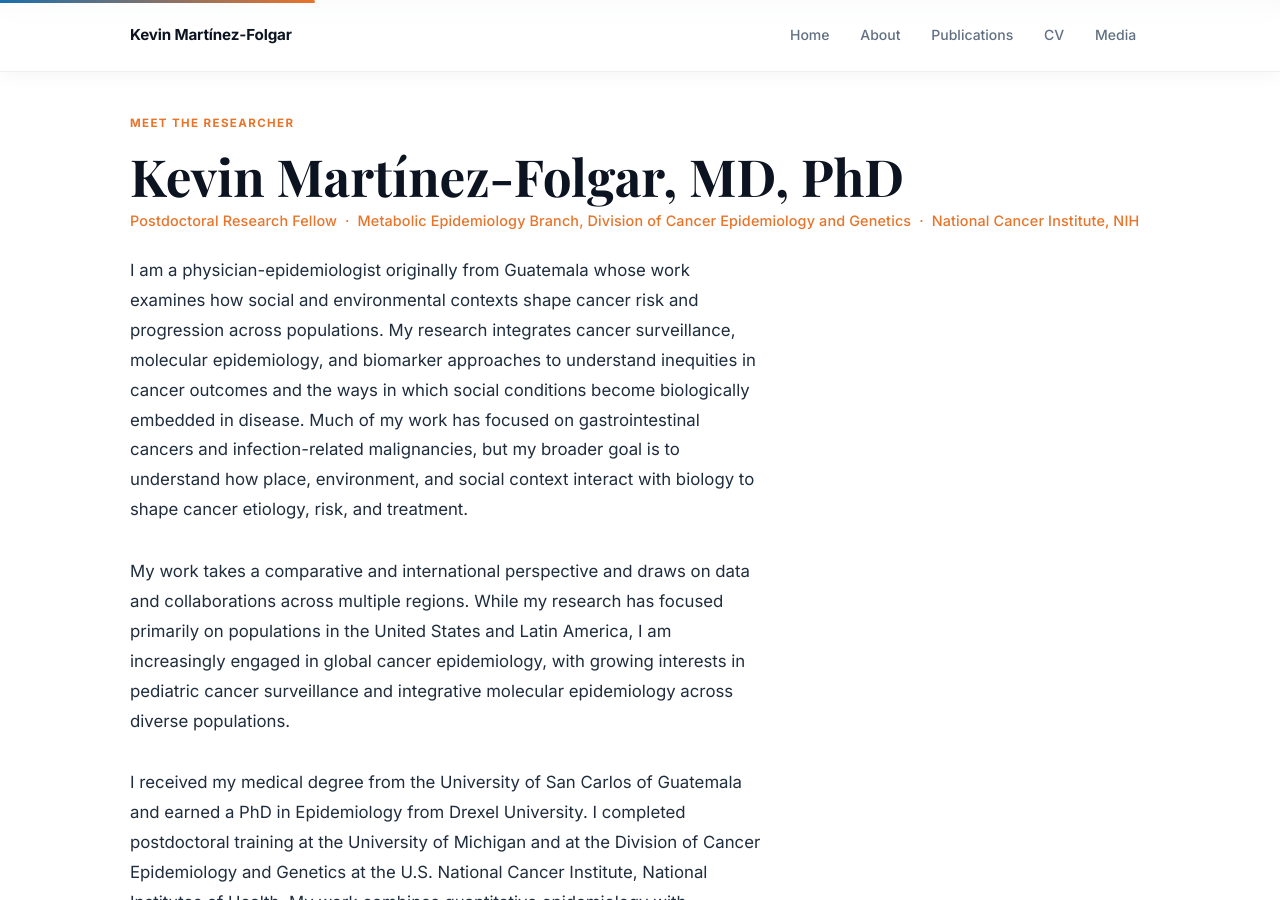
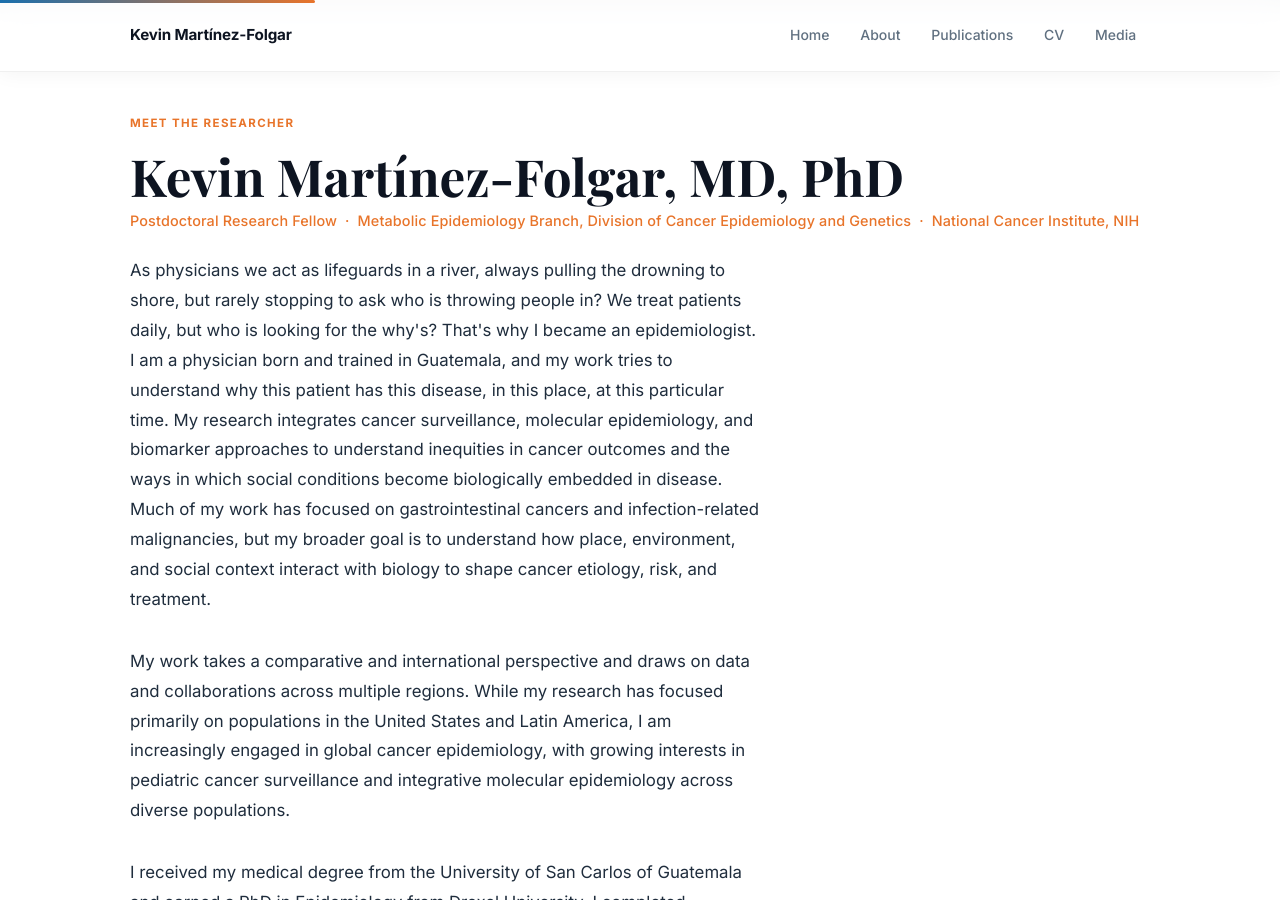
Before and after one commit to kmfolgar/kmfolgar.github.io, a Jekyll site: the page built from index.md, in a window 1280 px wide and 900 px high, scrolled down 876 px. Built offline with Jekyll 4.4.1, drawn with Linux system fonts in a browser that asks for light colours; some web fonts are replaced; some of the changed text lies outside the part shown.

Commit message:
updated bio2

```diff
--- a/index.md
+++ b/index.md
@@ -26,7 +26,9 @@ title: Home
       <h2 class="intro-name">Kevin Martínez-Folgar, MD, PhD</h2>
       <p class="intro-role">Postdoctoral Research Fellow &nbsp;·&nbsp; Metabolic Epidemiology Branch, Division of Cancer Epidemiology and Genetics &nbsp;·&nbsp; National Cancer Institute, NIH</p>
       <p class="intro-bio">
-I am a physician-epidemiologist originally from Guatemala whose work examines how social and environmental contexts shape cancer risk and progression across populations. My research integrates cancer surveillance, molecular epidemiology, and biomarker approaches to understand inequities in cancer outcomes and the ways in which social conditions become biologically embedded in disease. Much of my work has focused on gastrointestinal cancers and infection-related malignancies, but my broader goal is to understand how place, environment, and social context interact with biology to shape cancer etiology, risk, and treatment.
+As physicians we act as lifeguards in a river, always pulling the drowning to shore, but rarely stopping to ask who is throwing people in?
+
+ We treat patients daily, but who is looking for the why's? That's why I became an epidemiologist. I am a physician born and trained in Guatemala, and my work tries to understand why this patient has this disease, in this place, at this particular time. My research integrates cancer surveillance, molecular epidemiology, and biomarker approaches to understand inequities in cancer outcomes and the ways in which social conditions become biologically embedded in disease. Much of my work has focused on gastrointestinal cancers and infection-related malignancies, but my broader goal is to understand how place, environment, and social context interact with biology to shape cancer etiology, risk, and treatment.
 
       </p>
       <p class="intro-bio">
@@ -54,8 +56,10 @@ I received my medical degree from the University of San Carlos of Guatemala and
       <span class="section-label">Research</span>
       <h2 class="section-title">What I study</h2>
       <p class="section-intro">
-        My work spans cancer epidemiology, social determinants, and molecular approaches —
-        unified by the belief that disparities are windows into disease mechanisms.
+        All epidemiology is, at its core, differences research. Cases versus controls. One city versus another.
+        The same patient at two points in time. Disparities research is a different way to think of this:
+        it is a scientific instrument. Studying who gets cancer, where, and under what conditions is one of
+        the most direct paths into disease etiology itself, inferring progression factors and targeting treatment.
       </p>
     </div>
     <div class="research-grid">
```
